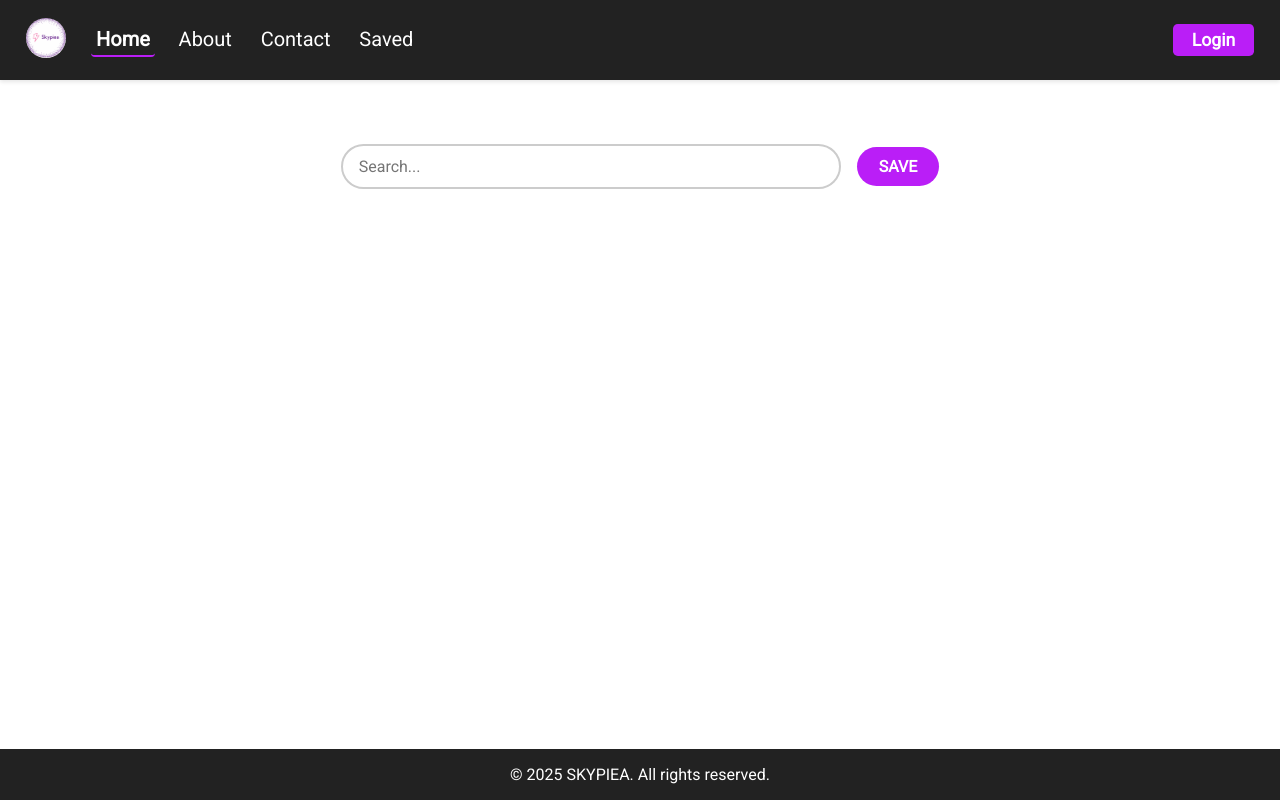
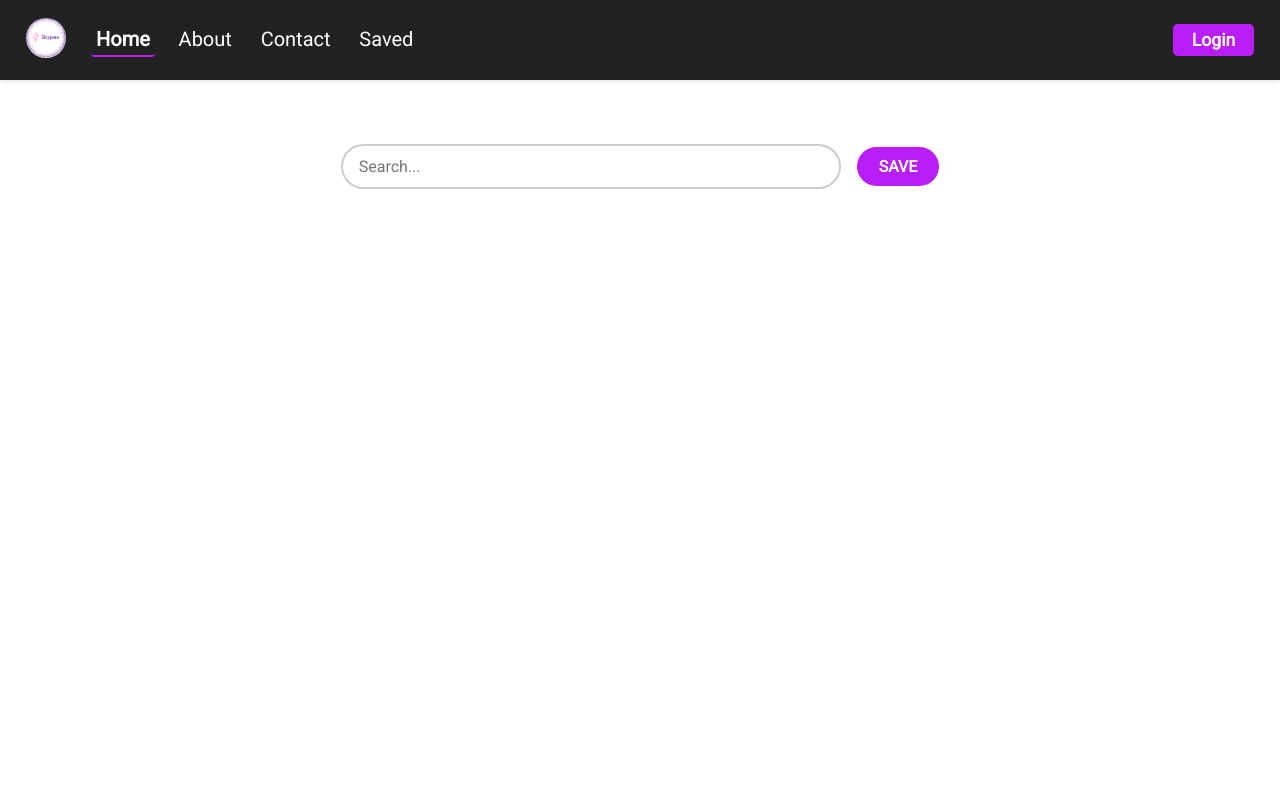
Before and after one commit to Dhruvb123/Skypiea, a React (Vite) app: page / in a window 1280 px wide. Shown: the top 800 px of the page. Built offline with nearby package versions, Linux system fonts and the light colour scheme; some icons are missing.

Commit message:
Fix CSS for All components

```diff
--- a/src/components/ForecastCard/ForecastCard.css
+++ b/src/components/ForecastCard/ForecastCard.css
@@ -7,7 +7,6 @@
   margin-right: 1rem;
   box-shadow: 0 0.5rem 1rem rgba(0, 0, 0, 0.1);
   text-align: center;
-  color: #444;
   box-sizing: border-box;
   height: fit-content;
 }
@@ -37,5 +36,4 @@
 
 .forecast-details {
   font-size: 0.8rem;
-  color: #555;
 }
--- a/src/components/Home/Home.css
+++ b/src/components/Home/Home.css
@@ -1,9 +1,17 @@
+*,
+*::before,
+*::after {
+  box-sizing: border-box;
+  margin: 0;
+  padding: 0;
+}
+
 .home-container {
   display: grid;
-  grid-template-rows: 1fr auto auto;
+  grid-template-rows: auto auto auto;
   grid-template-columns: 1fr;
   padding: 1rem;
-  min-height: 100%;
+  min-height: 100vh;
 }
 
 .searchBar-container {
@@ -26,13 +34,13 @@
 .searchBar {
   width: 100%;
   height: 45px;
-  padding: 0 3rem 0 1rem; /* 🛠️ Right padding added back to make space for the icon */
+  padding: 0 3rem 0 1rem;
   border: 2px solid #ccc;
   border-radius: 25px;
   font-size: 1rem;
   outline: none;
   box-shadow: none;
-  box-sizing: border-box; /* Ensures padding doesn't expand the input box */
+  box-sizing: border-box;
 }
 
 .search-icon {
@@ -55,6 +63,10 @@
     height: 40px;
     font-size: 0.9rem;
     padding-right: 2.5rem;
+  }
+
+  .searchBar-container {
+    padding-bottom: 0;
   }
 
   .search-icon {
@@ -111,7 +123,6 @@
 
 .today-city {
   font-size: clamp(1rem, 3.5vw, 1.25rem);
-  color: #555;
   font-weight: 500;
   display: flex;
   align-items: flex-end;
@@ -128,14 +139,20 @@
   display: grid;
   gap: 0.4rem;
   text-align: left;
-  color: #47576b;
   font-size: clamp(0.95rem, 3vw, 1rem);
   width: 100%;
 }
 
 .today-details b {
-  color: #663ae2;
   font-weight: 500;
+}
+
+@media (max-width: 600px) {
+  .today-container {
+    padding: 1rem;
+    max-width: 75vw;
+    margin: 1rem auto 1rem;
+  }
 }
 
 .forecast-container {
@@ -193,7 +210,6 @@
   vertical-align: middle;
 }
 
-/* Hover and focus states */
 .degree-button:hover,
 .degree-button:focus {
   background-color: rgb(120, 22, 159);
@@ -201,7 +217,6 @@
   outline: none;
 }
 
-/* Adjust button size responsively */
 @media (max-width: 600px) {
   .degree-button {
     font-size: 1rem;
```
Also changed, not shown: src/components/TodayCard/TodayCard.css (deleted), src/components/TodayCard/TodayCard.jsx (deleted).
